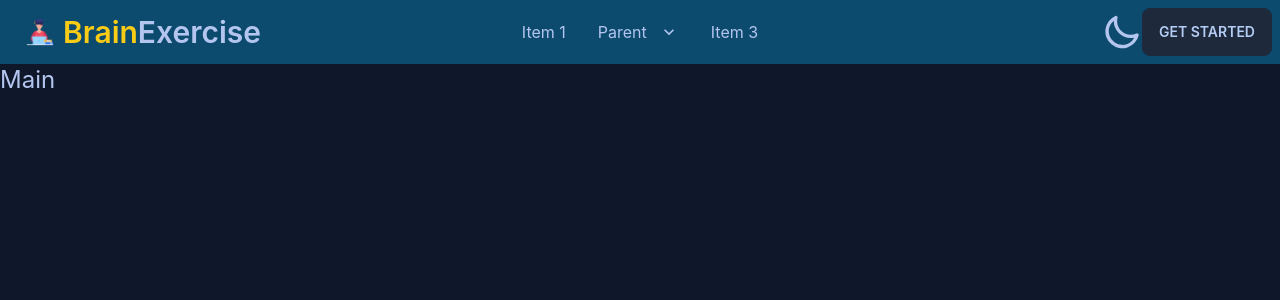
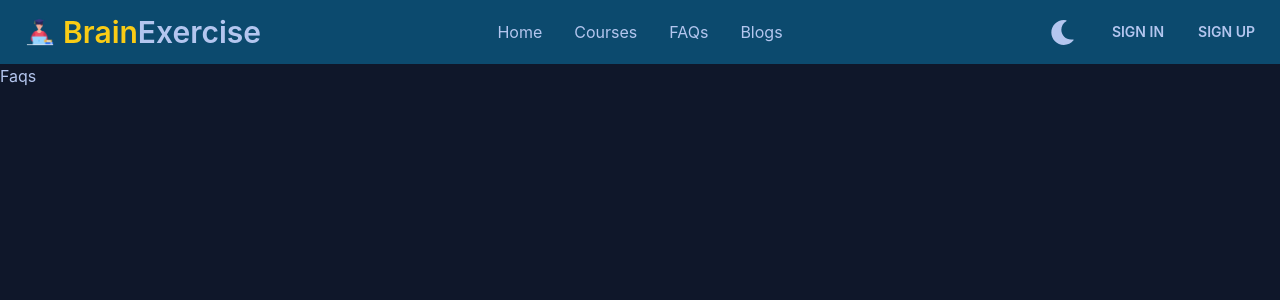
Before and after one commit to MarufAlAslam/brain-exercise-client, a React (Create React App) app: page /faqs in a window 1280 px wide. Shown: the top 300 px of the page. Built offline with nearby package versions, Linux system fonts and the light colour scheme.

Commit message:
react router added

```diff
--- a/package.json
+++ b/package.json
@@ -9,6 +9,7 @@
     "daisyui": "^2.33.0",
     "react": "^18.2.0",
     "react-dom": "^18.2.0",
+    "react-icons": "^4.6.0",
     "react-router-dom": "^6.4.2",
     "react-scripts": "5.0.1",
     "web-vitals": "^2.1.4"
--- a/src/App.js
+++ b/src/App.js
@@ -1,9 +1,52 @@
+import { createBrowserRouter, RouterProvider } from 'react-router-dom';
 import './App.css';
+import Blogs from './pages/Blogs/Blogs';
+import Courses from './pages/Courses/Courses';
+import Faqs from './pages/Faqs/Faqs';
+import Home from './pages/Home/Home';
 import Main from './pages/Main/Main';
+import SignIn from './pages/SignIn/SignIn';
+import SignUp from './pages/SignUp/SignUp';
 
 function App() {
+  const router = createBrowserRouter([
+    {
+      path: '/',
+      element: <Main></Main>,
+      children: [
+        {
+          path: '/',
+          element: <Home></Home>
+        },
+        {
+          path: '/blogs',
+          element: <Blogs></Blogs>
+        },
+        {
+          path: '/courses',
+          element: <Courses></Courses>
+        },
+        {
+          path: '/faqs',
+          element: <Faqs></Faqs>
+        },
+        {
+          path: '/login',
+          element: <SignIn></SignIn>
+        },
+        {
+          path: '/signup',
+          element: <SignUp></SignUp>
+        },
+        {
+          path: '*',
+          element: <h2>Uh Oh!</h2>
+        }
+      ]
+    }
+  ]);
   return (
-    <Main></Main>
+    <RouterProvider router={router}></RouterProvider>
   );
 }
 
--- a/src/components/Header/Header.css
+++ b/src/components/Header/Header.css
@@ -1,3 +1,10 @@
 img.logo.w-100 {
     width: 30px;
 }
+
+.swap span {
+    display: flex;
+    justify-content: center;
+    align-items: center;
+    font-size: 25px;
+}
--- a/src/components/Header/Header.js
+++ b/src/components/Header/Header.js
@@ -1,4 +1,6 @@
 import React from 'react';
+import { FaSun, FaMoon } from 'react-icons/fa';
+import { Link } from 'react-router-dom';
 import './Header.css'
 const Header = () => {
     return (
@@ -9,57 +11,43 @@ const Header = () => {
                         <svg xmlns="http://www.w3.org/2000/svg" className="h-5 w-5" fill="none" viewBox="0 0 24 24" stroke="currentColor"><path strokeLinecap="round" strokeLinejoin="round" strokeWidth="2" d="M4 6h16M4 12h8m-8 6h16" /></svg>
                     </label>
                     <ul tabIndex={0} className="menu menu-compact dropdown-content mt-3 p-2 shadow bg-base-100 rounded-box w-52">
-                        <li><a href='/'>Item 1</a></li>
-                        <li tabIndex={0}>
-                            <a className="justify-between" href='/'>
-                                Parent
-                                <svg className="fill-current" xmlns="http://www.w3.org/2000/svg" width="24" height="24" viewBox="0 0 24 24"><path d="M8.59,16.58L13.17,12L8.59,7.41L10,6L16,12L10,18L8.59,16.58Z" /></svg>
-                            </a>
-                            <ul className="p-2">
-                                <li><a href='/'>Submenu 1</a></li>
-                                <li><a href='/'>Submenu 2</a></li>
-                            </ul>
-                        </li>
-                        <li><a href='/'>Item 3</a></li>
+                        <li><a href='/'>Home</a></li>
+                        <li><a href='/'>Courses</a></li>
+                        <li><a href='/'>FAQ</a></li>
+                        <li><a href='/'>Blogs</a></li>
                     </ul>
                 </div>
-                <a className="btn btn-ghost normal-case text-3xl" href='/'>
+                <Link className="btn btn-ghost normal-case text-3xl" to='/'>
                     <img src="./student.png" className='logo w-100 mr-2' alt="" />
                     <span className='text-yellow-400'>Brain</span>Exercise
-                </a>
+                </Link>
             </div>
             <div className="navbar-center hidden lg:flex">
                 <ul className="menu menu-horizontal p-0">
-                    <li><a href='/'>Item 1</a></li>
-                    <li tabIndex={0}>
-                        <a href='/'>
-                            Parent
-                            <svg className="fill-current" xmlns="http://www.w3.org/2000/svg" width="20" height="20" viewBox="0 0 24 24"><path d="M7.41,8.58L12,13.17L16.59,8.58L18,10L12,16L6,10L7.41,8.58Z" /></svg>
-                        </a>
-                        <ul className="p-2">
-                            <li><a href='/'>Submenu 1</a></li>
-                            <li><a href='/'>Submenu 2</a></li>
-                        </ul>
-                    </li>
-                    <li><a href='/'>Item 3</a></li>
+                    <li><Link to='/' >Home</Link></li>
+                    <li><Link to='/courses'>Courses</Link></li>
+                    <li><Link to='/faqs'>FAQs</Link></li>
+                    <li><Link to='/blogs'>Blogs</Link></li>
                 </ul>
             </div>
             <div className="navbar-end">
-                <label className="swap swap-rotate">
+                <label className="swap swap-rotate mr-3">
 
-                    {/* <!-- this hidden checkbox controls the state --> */}
                     <input type="checkbox" />
 
-                    {/* <!-- sun icon --> */}
-                    <svg className="swap-on fill-current w-10 h-10" xmlns="http://www.w3.org/2000/svg" viewBox="0 0 24 24"><path d="M5.64,17l-.71.71a1,1,0,0,0,0,1.41,1,1,0,0,0,1.41,0l.71-.71A1,1,0,0,0,5.64,17ZM5,12a1,1,0,0,0-1-1H3a1,1,0,0,0,0,2H4A1,1,0,0,0,5,12Zm7-7a1,1,0,0,0,1-1V3a1,1,0,0,0-2,0V4A1,1,0,0,0,12,5ZM5.64,7.05a1,1,0,0,0,.7.29,1,1,0,0,0,.71-.29,1,1,0,0,0,0-1.41l-.71-.71A1,1,0,0,0,4.93,6.34Zm12,.29a1,1,0,0,0,.7-.29l.71-.71a1,1,0,1,0-1.41-1.41L17,5.64a1,1,0,0,0,0,1.41A1,1,0,0,0,17.66,7.34ZM21,11H20a1,1,0,0,0,0,2h1a1,1,0,0,0,0-2Zm-9,8a1,1,0,0,0-1,1v1a1,1,0,0,0,2,0V20A1,1,0,0,0,12,19ZM18.36,17A1,1,0,0,0,17,18.36l.71.71a1,1,0,0,0,1.41,0,1,1,0,0,0,0-1.41ZM12,6.5A5.5,5.5,0,1,0,17.5,12,5.51,5.51,0,0,0,12,6.5Zm0,9A3.5,3.5,0,1,1,15.5,12,3.5,3.5,0,0,1,12,15.5Z" /></svg>
+                    <span className="swap-on fill-current w-10 h-10">
+                        <FaSun></FaSun>
+                    </span>
 
-                    {/* <!-- moon icon --> */}
-                    <svg className="swap-off fill-current w-10 h-10" xmlns="http://www.w3.org/2000/svg" viewBox="0 0 24 24"><path d="M21.64,13a1,1,0,0,0-1.05-.14,8.05,8.05,0,0,1-3.37.73A8.15,8.15,0,0,1,9.08,5.49a8.59,8.59,0,0,1,.25-2A1,1,0,0,0,8,2.36,10.14,10.14,0,1,0,22,14.05,1,1,0,0,0,21.64,13Zm-9.5,6.69A8.14,8.14,0,0,1,7.08,5.22v.27A10.15,10.15,0,0,0,17.22,15.63a9.79,9.79,0,0,0,2.1-.22A8.11,8.11,0,0,1,12.14,19.73Z" /></svg>
+                    <span className="swap-off fill-current w-10 h-10">
+                        <FaMoon></FaMoon>
+                    </span>
 
                 </label>
-                <a className="btn" href='/'>Get started</a>
+                <Link to='/login' className='btn btn-ghost'>Sign In</Link>
+                <Link to='/signup' className='btn btn-ghost'>Sign Up</Link>
             </div>
-        </div>
+        </div >
     );
 };
 
--- /dev/null
+++ b/src/pages/Blogs/Blogs.js
@@ -0,0 +1,11 @@
+import React from 'react';
+
+const Blogs = () => {
+    return (
+        <div>
+            <h2>Blogs</h2>
+        </div>
+    );
+};
+
+export default Blogs;
--- /dev/null
+++ b/src/pages/Courses/Courses.js
@@ -0,0 +1,11 @@
+import React from 'react';
+
+const Courses = () => {
+    return (
+        <div>
+            <h2>Courses</h2>
+        </div>
+    );
+};
+
+export default Courses;
--- /dev/null
+++ b/src/pages/Faqs/Faqs.js
@@ -0,0 +1,11 @@
+import React from 'react';
+
+const Faqs = () => {
+    return (
+        <div>
+            <h2>Faqs</h2>
+        </div>
+    );
+};
+
+export default Faqs;
--- /dev/null
+++ b/src/pages/Home/Home.js
@@ -0,0 +1,11 @@
+import React from 'react';
+
+const Home = () => {
+    return (
+        <div>
+            <h2>Home</h2>
+        </div>
+    );
+};
+
+export default Home;
--- a/src/pages/Main/Main.js
+++ b/src/pages/Main/Main.js
@@ -1,11 +1,12 @@
 import React from 'react';
+import { Outlet } from 'react-router-dom';
 import Header from '../../components/Header/Header';
 
 const Main = () => {
     return (
         <div>
             <Header></Header>
-            <h1 className='text-2xl'>Main</h1>
+            <Outlet></Outlet>
         </div>
     );
 };
--- /dev/null
+++ b/src/pages/SignIn/SignIn.js
@@ -0,0 +1,11 @@
+import React from 'react';
+
+const SignIn = () => {
+    return (
+        <div>
+            <h2>Sign In</h2>
+        </div>
+    );
+};
+
+export default SignIn;
--- /dev/null
+++ b/src/pages/SignUp/SignUp.js
@@ -0,0 +1,11 @@
+import React from 'react';
+
+const SignUp = () => {
+    return (
+        <div>
+            <h2>Sign Up</h2>
+        </div>
+    );
+};
+
+export default SignUp;
```
Also changed, not shown: 1 other file (tests, documents, lock files or other folders).
